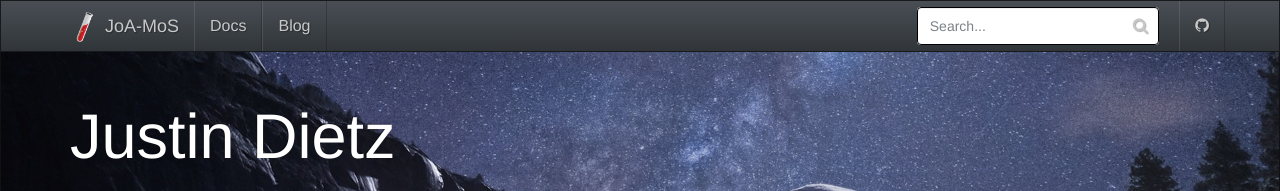
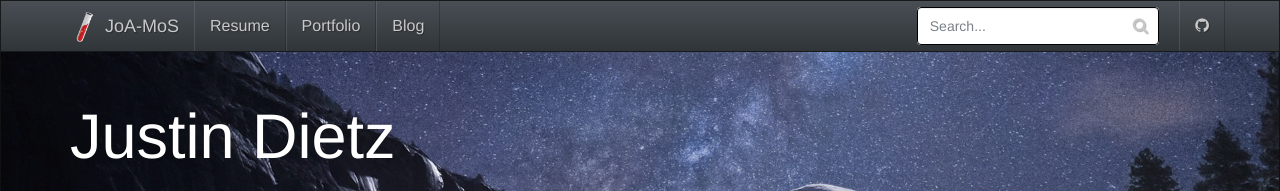
Before and after one commit to JoA-MoS/JoA-MoS.github.io, a Jekyll site: the page built from index.html, in a window 1280 px wide. Shown: the top 191 px of the page. Built offline with Jekyll 4.4.1, drawn with Linux system fonts in a browser that asks for light colours; nearby versions of some CDN libraries.

Commit message:
Resume and Portfolio added to Top Nav

```diff
--- a/_includes/topnav.html
+++ b/_includes/topnav.html
@@ -13,7 +13,8 @@
         </div>
         <div id="navbar" class="collapse navbar-collapse">
             <ul class="nav navbar-nav">
-                <li {% if page.sectionid=='docs' %} class="active" {% endif %}><a href="{{ "/docs/home/" | prepend: site.baseurl }}">Docs</a></li>
+                <li {% if page.sectionid=='docs' %} class="active" {% endif %}><a href="{{ "/resume/" | prepend: site.baseurl }}">Resume</a></li>
+                <li {% if page.sectionid=='portfolio' %} class="active" {% endif %}><a href="{{ "/portfolio/" | prepend: site.baseurl }}">Portfolio</a></li>
                 <li {% if page.sectionid=='blog' %} class="active" {% endif %}><a href="{{ site.posts.first.url | prepend: site.baseurl }}">Blog</a></li>
             </ul>
             <div class="navbar-right">
```
